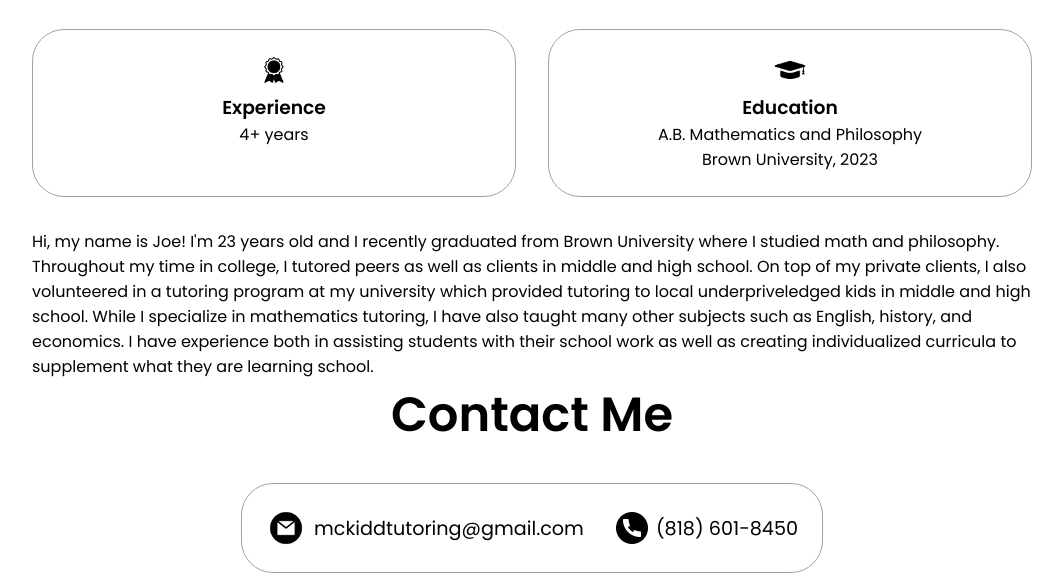
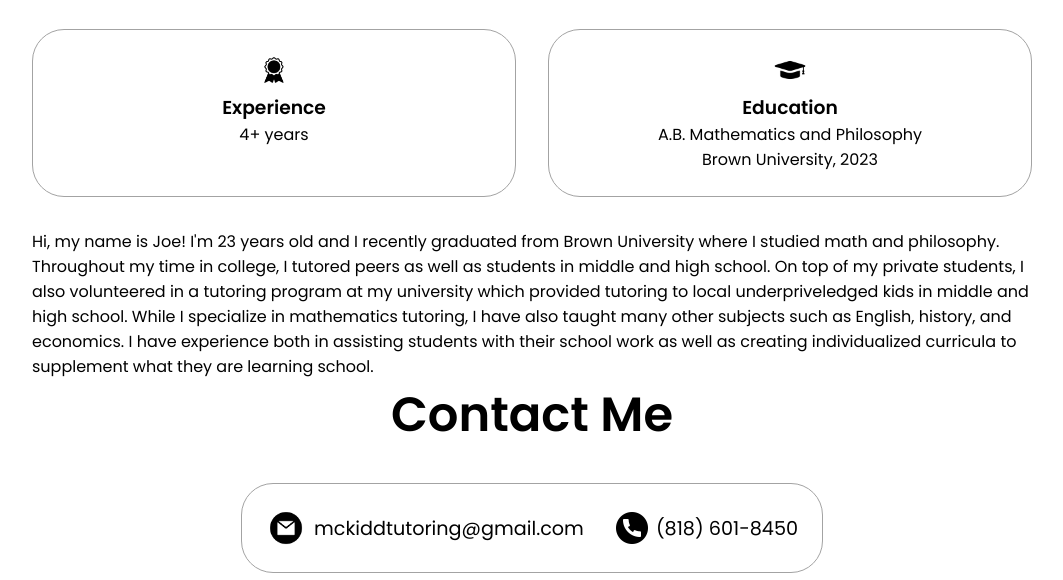
Before and after one commit to jmckidd/jmckidd.github.io, a plain HTML site: page index.html in a window 1280 px wide. Shown: the part 517-1097 px from the top of the page, without its empty margins (108-1171 px from the left). Drawn offline with Linux system fonts and the light colour scheme; a script that the page names is missing.

Commit message:
Update index.html

```diff
--- a/index.html
+++ b/index.html
@@ -43,7 +43,7 @@
           </div>
           <div class="text-container">
             <p>
-              Hi, my name is Joe! I'm 23 years old and I recently graduated from Brown University where I studied math and philosophy. Throughout my time in college, I tutored peers as well as clients in middle and high school. On top of my private clients, I also volunteered in a tutoring program at my university which provided tutoring to local underpriveledged kids in middle and high school. While I specialize in mathematics tutoring, I have also taught many other subjects such as English, history, and economics. I have experience both in assisting students with their school work as well as creating individualized curricula to supplement what they are learning school.
+              Hi, my name is Joe! I'm 23 years old and I recently graduated from Brown University where I studied math and philosophy. Throughout my time in college, I tutored peers as well as students in middle and high school. On top of my private students, I also volunteered in a tutoring program at my university which provided tutoring to local underpriveledged kids in middle and high school. While I specialize in mathematics tutoring, I have also taught many other subjects such as English, history, and economics. I have experience both in assisting students with their school work as well as creating individualized curricula to supplement what they are learning school.
             </p>
           </div>
         </div>
```
